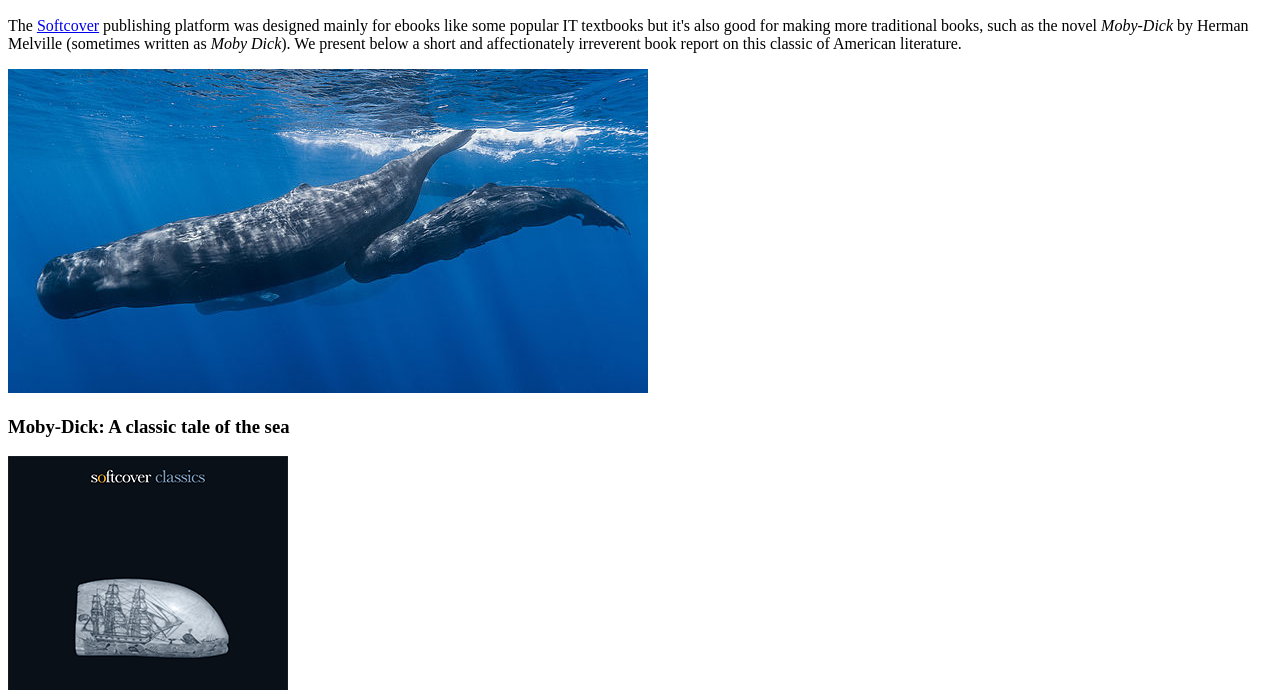
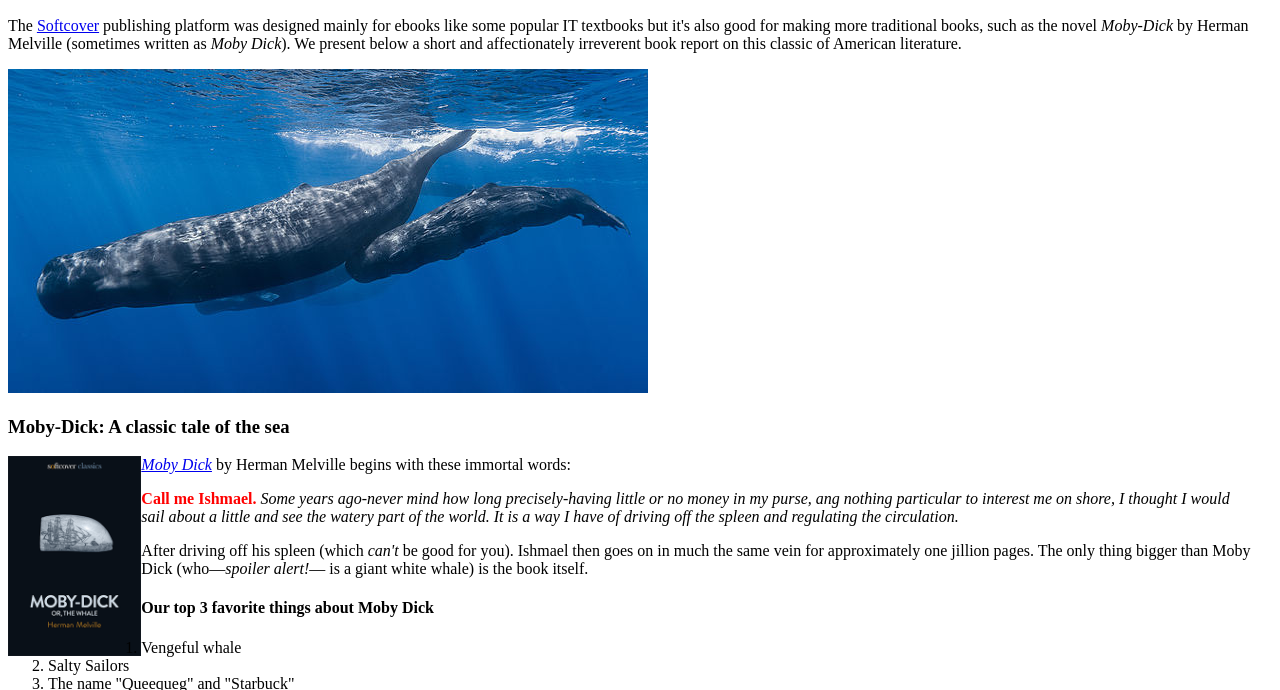
Before and after one commit to cayoooooy/learning-html-layout-and-styling, a plain HTML site: page index.html in a window 1280 px wide. Shown: the part 110-800 px from the top of the page. Drawn offline with Linux system fonts and the light colour scheme.

Commit message:
Edit the Moby Dick picture size

```diff
--- a/index.html
+++ b/index.html
@@ -15,7 +15,7 @@
     <img src="images/sperm_whales.jpg" alt="a picture of a sperm whale"/>
 <h3> Moby-Dick: A classic tale of the sea</h3>
 <div>
-<p> <a href="https://www.softcover.io/read/6070fb03/moby-dick" target="_blank"> <img src="images/moby_dick.png" alt="Moby Dick"/> </a></p>
+<p> <a href="https://www.softcover.io/read/6070fb03/moby-dick" target="_blank"> <img src="images/moby_dick.png" alt="Moby Dick" height="200px" style="float: left"/> </a></p>
 <p> <a href="https://www.softcover.io/read/6070fb03/moby-dick" target="_blank"> <em>Moby Dick</em></a> by Herman Melville begins with these immortal words:</p>
 <blockquote style="font-style: italic; dont-size: 20px">
     <p>
```
